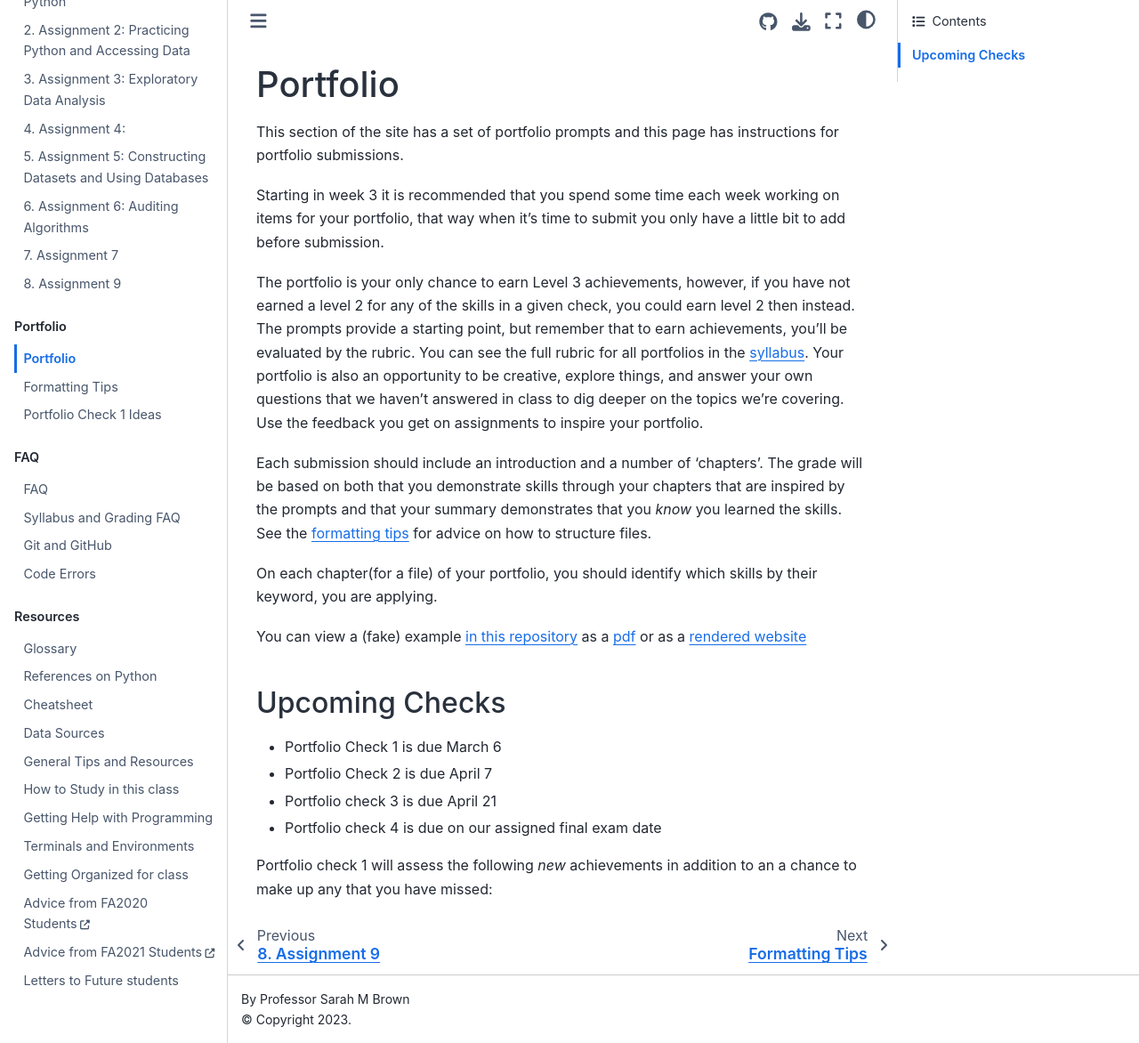
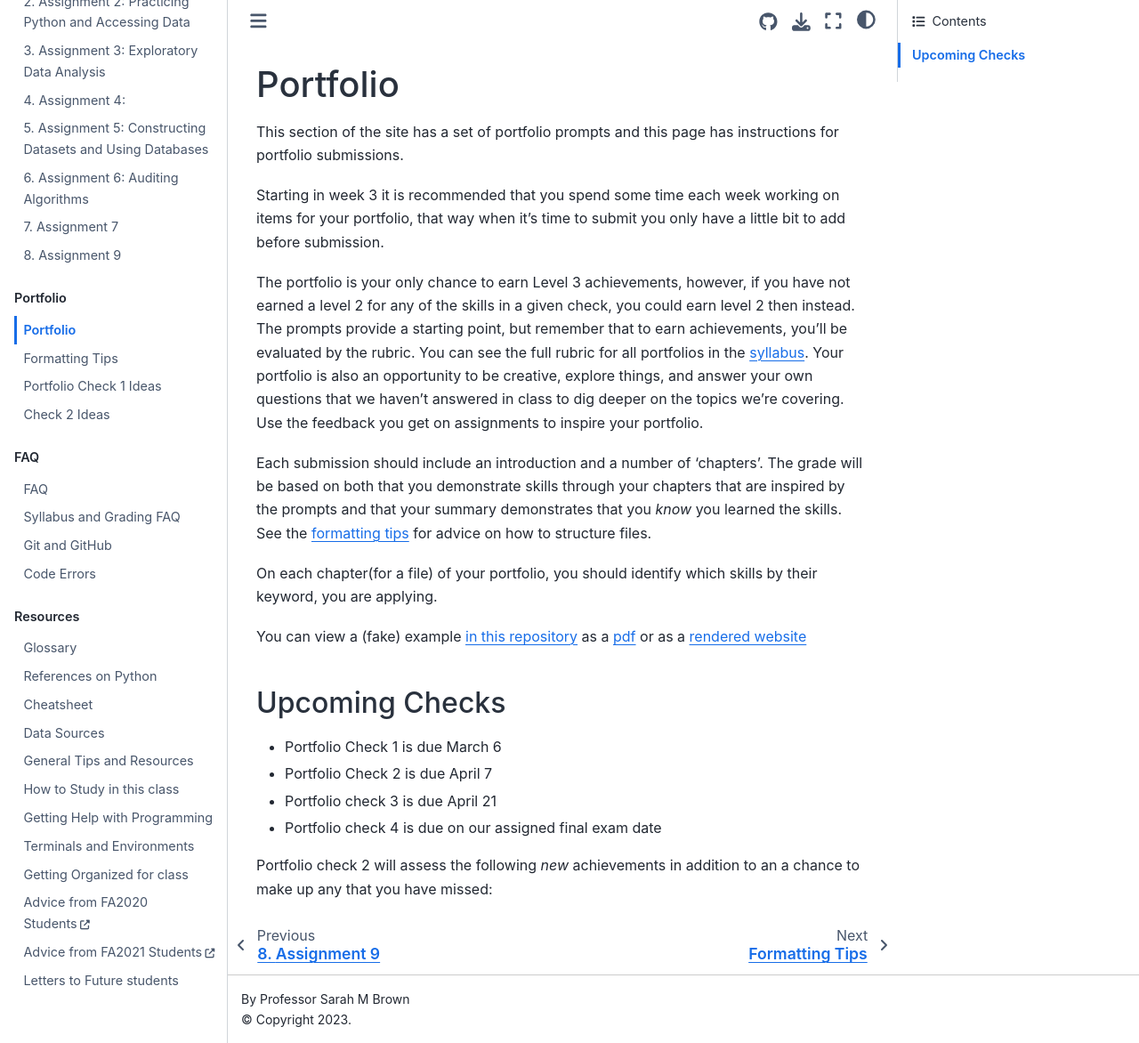
Before and after one commit to brownsarahm/BrownSpring23, a Jupyter Book: the page built from portfolio/index.md, in a window 1280 px wide and 1172 px high. Shown: the whole window at 89% size. Built offline with Jupyter Book 1.0.4 settings and Sphinx 7.4.7 and the Sphinx Book theme 1.1.4, drawn with Linux system fonts in a browser that asks for light colours; some of the changed text lies outside the part shown.

Commit message:
portfolio update c2

````diff
--- a/_toc.yml
+++ b/_toc.yml
@@ -46,6 +46,7 @@ parts:
       - file: portfolio/index
       - file: portfolio/formatting
       - file: portfolio/check1ideas
+      - file: portfolio/check2ideas
   - caption: FAQ
     chapters:
     - file: faq/index
--- a/portfolio/index.md
+++ b/portfolio/index.md
@@ -91,13 +91,12 @@ You can view a (fake) example [in this repository](https://github.com/rhodyprog4
 
 
 
-
-Portfolio check 1 will assess the following *new* achievements in addition to an a chance to make up any that you have missed:
+Portfolio check 2 will assess the following *new* achievements in addition to an a chance to make up any that you have missed:
 
 ```{code-cell} ipython3
 :tags: [remove-input]
 
-portfolio_df['Level 3'][portfolio_df['P1']==1].reset_index().set_index('keyword')
+portfolio_df['Level 3'][portfolio_df['P2']==1].reset_index().set_index('keyword')
 ```
 
 
````
